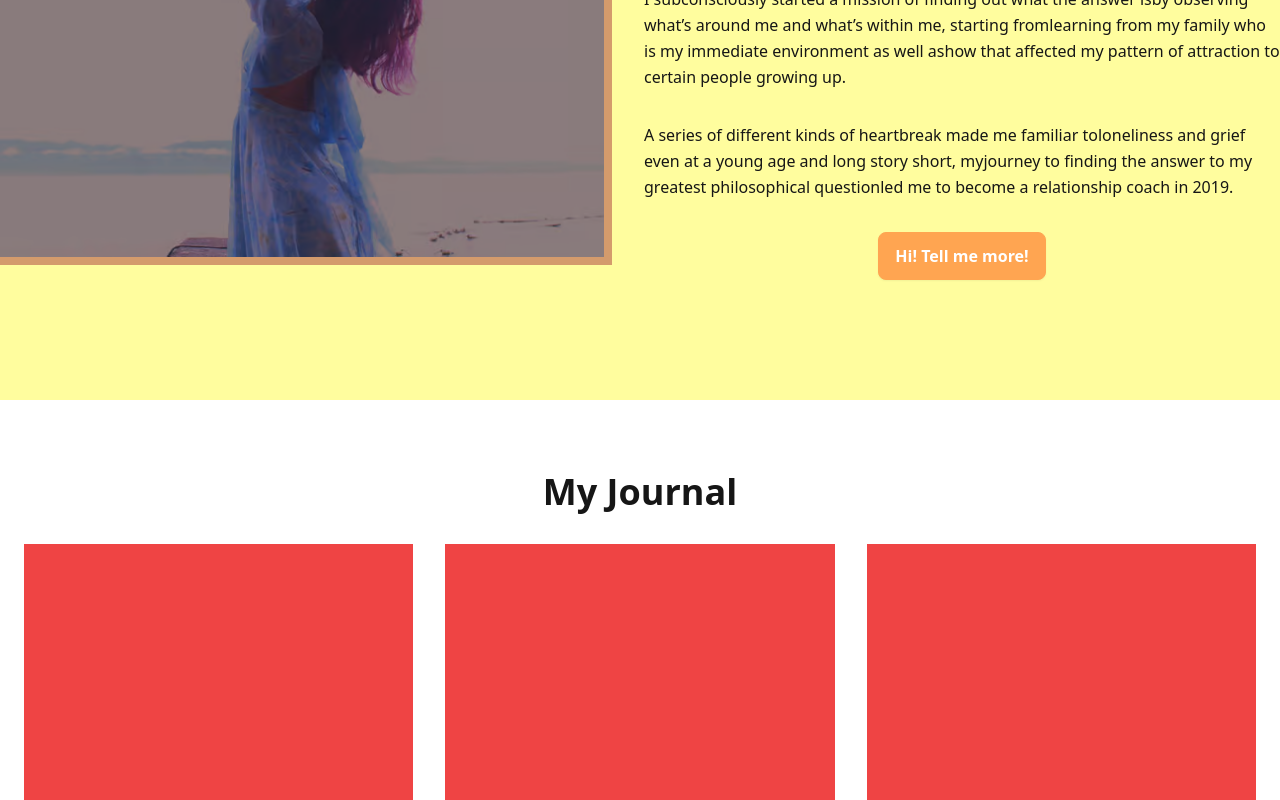
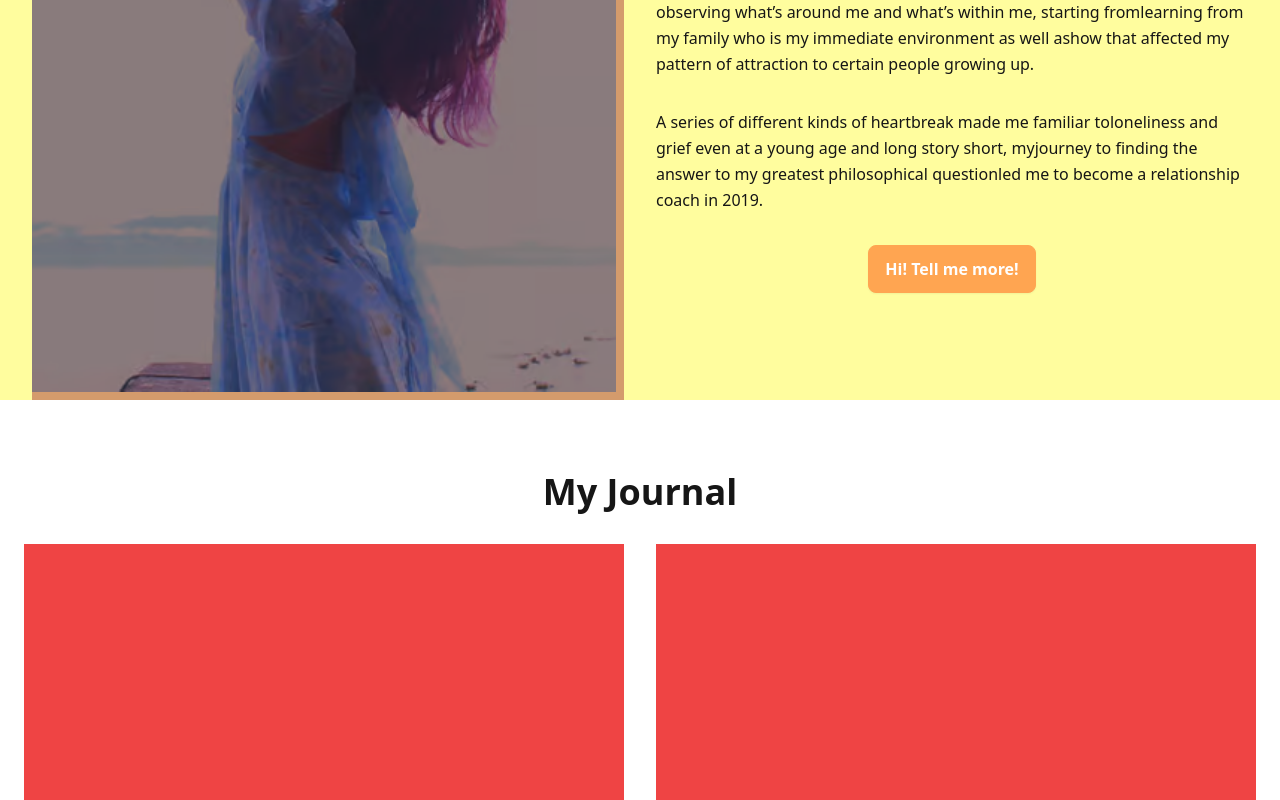
Before and after one commit to mfgabriel92/jeryannejane, a Next.js app: page / in a window 1280 px wide. Shown: the part 2000-2800 px from the top of the page. Built offline with nearby package versions, Linux system fonts and the light colour scheme.

Commit message:
feat: journal, about, hero responsive fixes

```diff
--- a/src/app/components/About.tsx
+++ b/src/app/components/About.tsx
@@ -1,10 +1,10 @@
 "use client";
 
-import Image from "next/image";
-import { motion, useScroll, useSpring, useTransform } from "framer-motion";
+import { motion, useScroll, useTransform } from "framer-motion";
 import Link from "next/link";
 import { slideWithFadeVariants } from "@/app/utils";
 import { useRef } from "react";
+import Image from "next/image";
 
 export function About() {
   const ref = useRef<HTMLDivElement | null>(null);
@@ -14,21 +14,19 @@ export function About() {
   });
 
   const variants = slideWithFadeVariants;
-  const transformY = useTransform(scrollYProgress, [0, 10], ["0%", "50%"]);
-  const y = useSpring(transformY, { damping: 20 });
+  const transformY = useTransform(scrollYProgress, [0, 10], ["0%", "100%"]);
 
   return (
-    <section className="h-screen bg-yellow-400">
-      <div className="container flex h-full flex-1 items-center gap-8">
-        <motion.div style={{ y }}>
+    <section className="flex h-screen items-center bg-yellow-400 p-8">
+      <div className="container flex flex-1 flex-col items-center justify-center gap-8 text-center md:text-start xl:flex-row">
+        <div className="relative flex h-screen flex-1">
           <Image
             src="/about-me.png"
-            width={612}
-            height={530}
+            fill
             alt=""
-            className="border-b-8 border-r-8 border-brown-400"
+            className="border-b-8 border-r-8 border-brown-400 object-cover"
           />
-        </motion.div>
+        </div>
         <motion.div
           initial="hidden"
           whileInView="visible"
--- a/src/app/components/Hero.tsx
+++ b/src/app/components/Hero.tsx
@@ -9,7 +9,7 @@ export function Hero() {
 
   return (
     <section className="flex h-[calc(100vh-97px)] flex-col lg:h-[calc(100vh-119px)] lg:flex-row">
-      <div className="-z-10 flex w-full flex-1 justify-center overflow-hidden bg-yellow-400 lg:relative lg:w-auto lg:justify-end">
+      <div className="-z-10 flex h-full w-full flex-1 justify-center bg-yellow-400 lg:relative lg:w-auto lg:justify-end">
         <motion.div
           initial={{
             x: -40,
@@ -23,13 +23,14 @@ export function Hero() {
             duration: 1.5,
             ease: "easeOut",
           }}
+          className="overflow-hidden"
         >
           <Image
             src="/hero.png"
             width={806}
             height={1024}
             alt=""
-            className="p-6 lg:object-cover"
+            className="object-contain p-6 lg:object-cover"
           />
         </motion.div>
       </div>
@@ -42,7 +43,7 @@ export function Hero() {
           delayChildren: 0.5,
           staggerDirection: -1,
         }}
-        className="flex flex-1 flex-col items-center justify-center gap-8 text-center text-white lg:text-gray-900"
+        className="absolute inset-0 flex flex-1 flex-col items-center justify-center gap-8 text-center text-white lg:relative lg:text-gray-900"
       >
         <h1 className="flex flex-col text-7xl leading-normal">
           <motion.span variants={titleVariants}>The best</motion.span>
--- a/src/app/components/Journal.tsx
+++ b/src/app/components/Journal.tsx
@@ -2,10 +2,11 @@
 
 import { motion } from "framer-motion";
 import { slideWithFadeVariants } from "@/app/utils";
+import Link from "next/link";
 
 export function Journal() {
   return (
-    <section className="container flex h-screen flex-col items-center gap-8 p-6">
+    <section className="container flex flex-col items-center gap-8 p-6 lg:h-screen">
       <motion.h2
         variants={slideWithFadeVariants}
         initial="hidden"
@@ -23,33 +24,28 @@ export function Journal() {
           staggerChildren: 0.02,
           staggerDirection: -1,
         }}
-        className="grid h-full w-full grid-cols-3 grid-rows-2 items-stretch gap-8"
+        className="grid h-full w-full grid-cols-1 items-stretch gap-8 md:grid-cols-2"
       >
         <motion.div
           variants={slideWithFadeVariants}
-          className="bg-red-500 p-4"
+          className="h-[320px] bg-red-500 p-4 lg:h-auto"
         ></motion.div>
         <motion.div
           variants={slideWithFadeVariants}
-          className="bg-red-500 p-4"
+          className="h-[320px] bg-red-500 p-4 lg:h-auto"
         ></motion.div>
         <motion.div
           variants={slideWithFadeVariants}
-          className="bg-red-500 p-4"
+          className="h-[320px] bg-red-500 p-4 lg:h-auto"
         ></motion.div>
         <motion.div
           variants={slideWithFadeVariants}
-          className="bg-red-500 p-4"
-        ></motion.div>
-        <motion.div
-          variants={slideWithFadeVariants}
-          className="bg-red-500 p-4"
-        ></motion.div>
-        <motion.div
-          variants={slideWithFadeVariants}
-          className="bg-red-500 p-4"
+          className="h-[320px] bg-red-500 p-4 lg:h-auto"
         ></motion.div>
       </motion.div>
+      <Link href="#" className="btn btn-accent">
+        Where is the rest?
+      </Link>
     </section>
   );
 }
--- a/src/app/components/WhoIsItFor.tsx
+++ b/src/app/components/WhoIsItFor.tsx
@@ -22,7 +22,7 @@ export function WhoIsItFor() {
   }, []);
 
   return (
-    <section className="container flex h-screen flex-col items-center gap-8 p-6 xl:flex-row xl:px-0">
+    <section className="container flex flex-col items-center gap-8 p-8 text-center md:text-start lg:h-screen xl:flex-row xl:px-0">
       <motion.div
         initial="hidden"
         whileInView="visible"
@@ -34,7 +34,7 @@ export function WhoIsItFor() {
         }}
         className="align-center flex flex-1 basis-1/2 flex-col justify-center gap-8"
       >
-        <motion.h2 variants={variants}>
+        <motion.h2 variants={variants} className="mt-12 lg:mt-0">
           This space is for the curious, the courageous, and the creative
         </motion.h2>
         <p>
```
